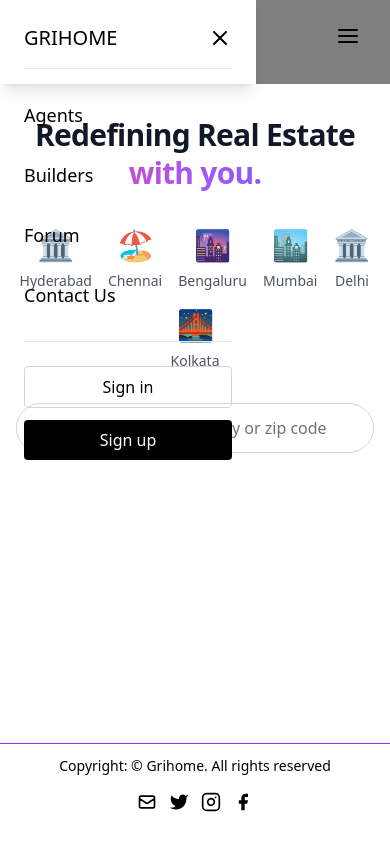
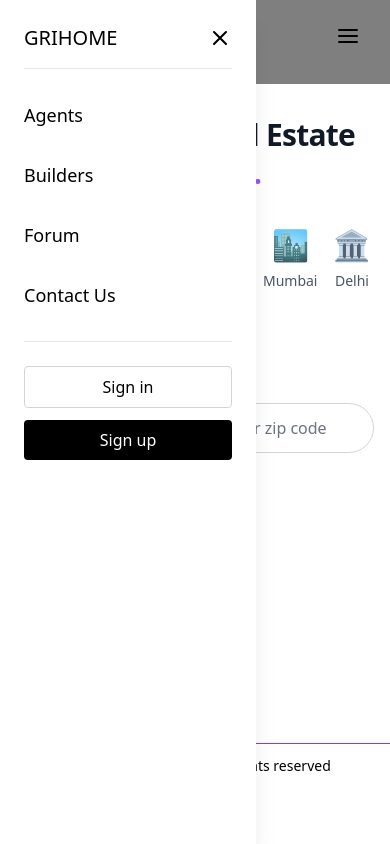
Before and after one commit to thegrihome/TheGrihomeUI, a Next.js app: page / in a window 390 px wide. Both pictures are taken after a click on the button "Toggle Menu". Built offline with nearby package versions, Linux system fonts and the light colour scheme.

Commit message:
fix mobile header buttons modal
Signed-off-by: Saicharan Poduri <thegrihome@gmail.com>

```diff
--- a/components/Header.tsx
+++ b/components/Header.tsx
@@ -151,12 +151,20 @@ const Header: NextPage = () => {
             )}
           </div>
         </div>
+      </div>
 
-        {/* Mobile Navigation Modal */}
-        {navbarOpen && (
-          <div className="fixed inset-0 z-[9999] md:hidden">
-            <div className="fixed inset-0 bg-black bg-opacity-50 z-[9998]" onClick={() => setNavbarOpen(false)} />
-            <div className="fixed left-0 top-0 h-full w-64 bg-white shadow-lg transform transition-transform duration-300 ease-in-out z-[9999]">
+      {/* Mobile Navigation Modal - Outside header container */}
+      {navbarOpen && (
+        <div className="fixed inset-0 z-[99999] md:hidden" style={{ position: 'fixed', top: 0, left: 0, right: 0, bottom: 0 }}>
+          <div
+            className="fixed inset-0 bg-black bg-opacity-50"
+            onClick={() => setNavbarOpen(false)}
+            style={{ position: 'fixed', top: 0, left: 0, right: 0, bottom: 0, zIndex: 99998 }}
+          />
+          <div
+            className="fixed left-0 top-0 h-full w-64 bg-white shadow-xl transform transition-transform duration-300 ease-in-out"
+            style={{ position: 'fixed', top: 0, left: 0, height: '100vh', zIndex: 99999 }}
+          >
               <div className="flex flex-col p-6 space-y-6">
                 <div className="flex justify-between items-center pb-4 border-b border-gray-200">
                   <Link href="/" className="text-xl font-medium text-black">
@@ -252,7 +260,6 @@ const Header: NextPage = () => {
             </div>
           </div>
         )}
-      </div>
 
       <AuthModal
         isOpen={authModalOpen}
```
